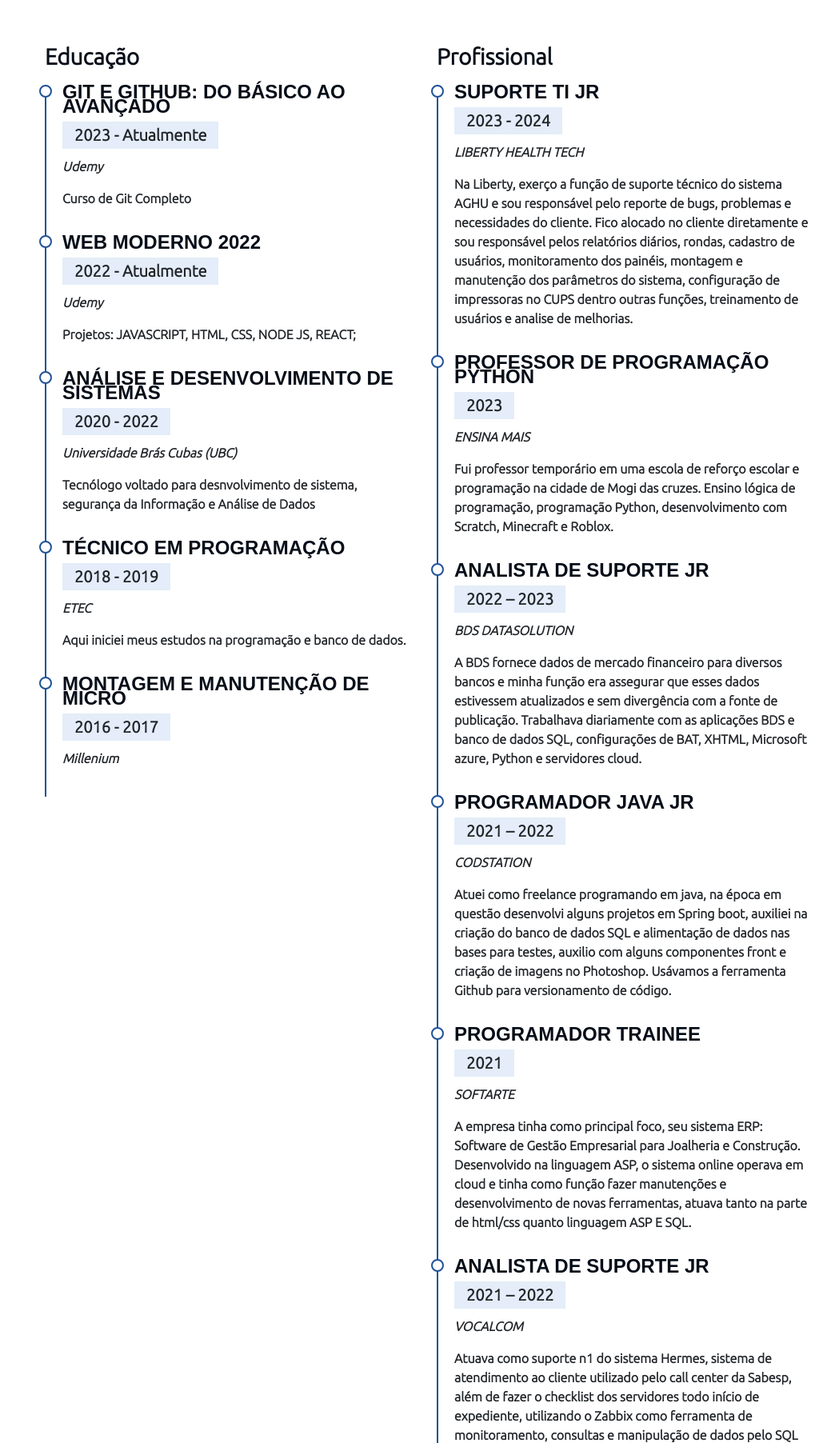
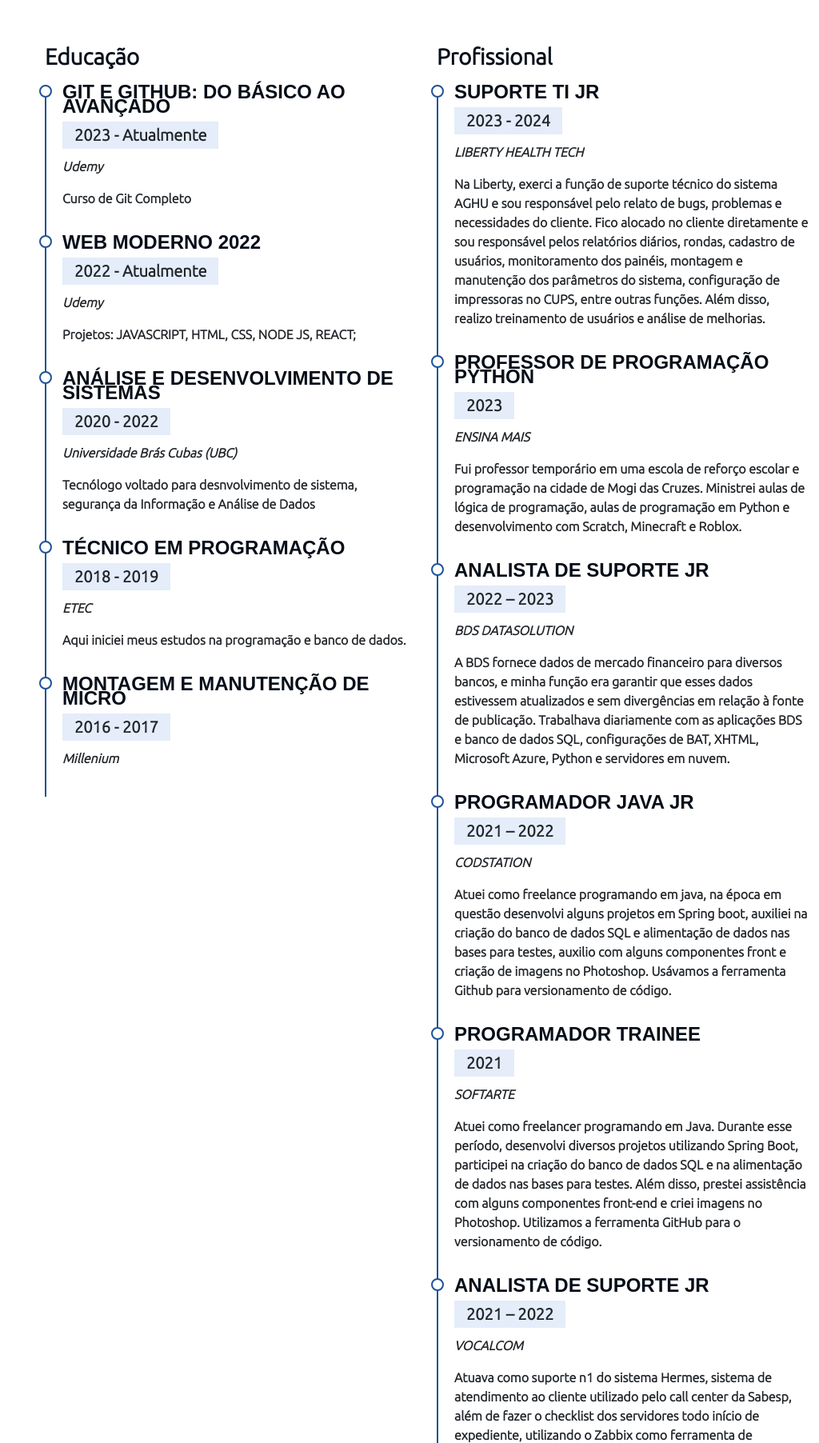
Before and after one commit to AngeloMarcos/Portifolio, a Flask app: page / in a window 1280 px wide. Shown: the part 2701-4505 px from the top of the page at 80% size, without its empty margins (256-1280 px from the left). Run offline with Flask 3, Linux system fonts and the light colour scheme; some libraries are stand-ins or nearby versions.

Commit message:
atualizacao da ortografia do curriculo

```diff
--- a/templates/index.html
+++ b/templates/index.html
@@ -316,26 +316,30 @@
                             <h4>SUPORTE TI JR</h4>
                             <h5>2023 - 2024</h5>
                             <p><em>LIBERTY HEALTH TECH</em></p>
-                            <p>Na Liberty, exerço a função de suporte técnico do sistema AGHU e sou responsável pelo reporte de bugs, problemas e necessidades do cliente.
-                                Fico alocado no cliente diretamente e sou responsável pelos relatórios diários, rondas, cadastro de usuários, monitoramento dos painéis,
-                                montagem e manutenção dos parâmetros do sistema,
-                                 configuração de impressoras no CUPS dentro outras funções,
-                                treinamento de usuários e analise de melhorias.</p>
+                            <p>Na Liberty, exerci a função de suporte técnico do sistema AGHU e sou responsável pelo relato de bugs, problemas e necessidades do cliente.
+                                Fico alocado no cliente diretamente e sou responsável pelos relatórios diários, rondas, cadastro de usuários, monitoramento dos painéis, montagem e
+                                manutenção dos parâmetros do sistema, configuração de impressoras no CUPS, entre outras funções. Além disso, realizo treinamento de usuários e análise de
+                                melhorias.
+
+
+                            </p>
                         </div>
                         <div class="cv-item">
                             <h4>PROFESSOR DE PROGRAMAÇÃO PYTHON</h4>
                             <h5>2023</h5>
                             <p><em>ENSINA MAIS</em></p>
-                            <p>Fui professor temporário em uma escola de reforço escolar e programação na cidade de Mogi das cruzes.
-                                Ensino lógica de programação, programação Python, desenvolvimento com Scratch, Minecraft e Roblox.</p>
+                            <p>Fui professor temporário em uma escola de reforço escolar e programação na cidade de Mogi das Cruzes. Ministrei aulas de lógica de programação, aulas de
+                                programação em Python e desenvolvimento com Scratch, Minecraft e Roblox.
+
+                            </p>
                         </div>
 
                         <div class="cv-item">
                             <h4>ANALISTA DE SUPORTE JR</h4>
                             <h5>2022 – 2023</h5>
                             <p><em>BDS DATASOLUTION</em></p>
-                            <p>A BDS fornece dados de mercado financeiro para diversos bancos e minha função era assegurar que esses dados estivessem atualizados e sem divergência com a
-                                fonte de publicação. Trabalhava diariamente com as aplicações BDS e banco de dados SQL, configurações de BAT, XHTML, Microsoft azure, Python e servidores cloud.</p>
+                            <p>A BDS fornece dados de mercado financeiro para diversos bancos, e minha função era garantir que esses dados estivessem atualizados e sem divergências em relação à fonte de publicação.
+                                 Trabalhava diariamente com as aplicações BDS e banco de dados SQL, configurações de BAT, XHTML, Microsoft Azure, Python e servidores em nuvem.</p>
                         </div>
 
                         <div class="cv-item">
@@ -351,9 +355,12 @@
                             <h4>PROGRAMADOR TRAINEE</h4>
                             <h5>2021</h5>
                             <p><em>SOFTARTE</em></p>
-                            <p>A empresa tinha como principal foco, seu sistema ERP: Software de Gestão Empresarial para Joalheria e Construção. Desenvolvido na linguagem ASP,
-                                 o sistema online operava em cloud e tinha como função fazer manutenções e desenvolvimento de novas ferramentas,
-                                atuava tanto na parte de html/css quanto linguagem ASP E SQL.</p>
+                            <p>Atuei como freelancer programando em Java. Durante esse período, desenvolvi diversos projetos utilizando Spring Boot, participei na criação do banco de dados
+                                SQL e na alimentação de dados nas bases para testes. Além disso, prestei assistência com alguns componentes front-end e criei imagens no Photoshop. Utilizamos a
+                                ferramenta GitHub para o versionamento de código.
+
+
+                            </p>
                         </div>
                         <div class="cv-item">
                             <h4>ANALISTA DE SUPORTE JR</h4>
```
